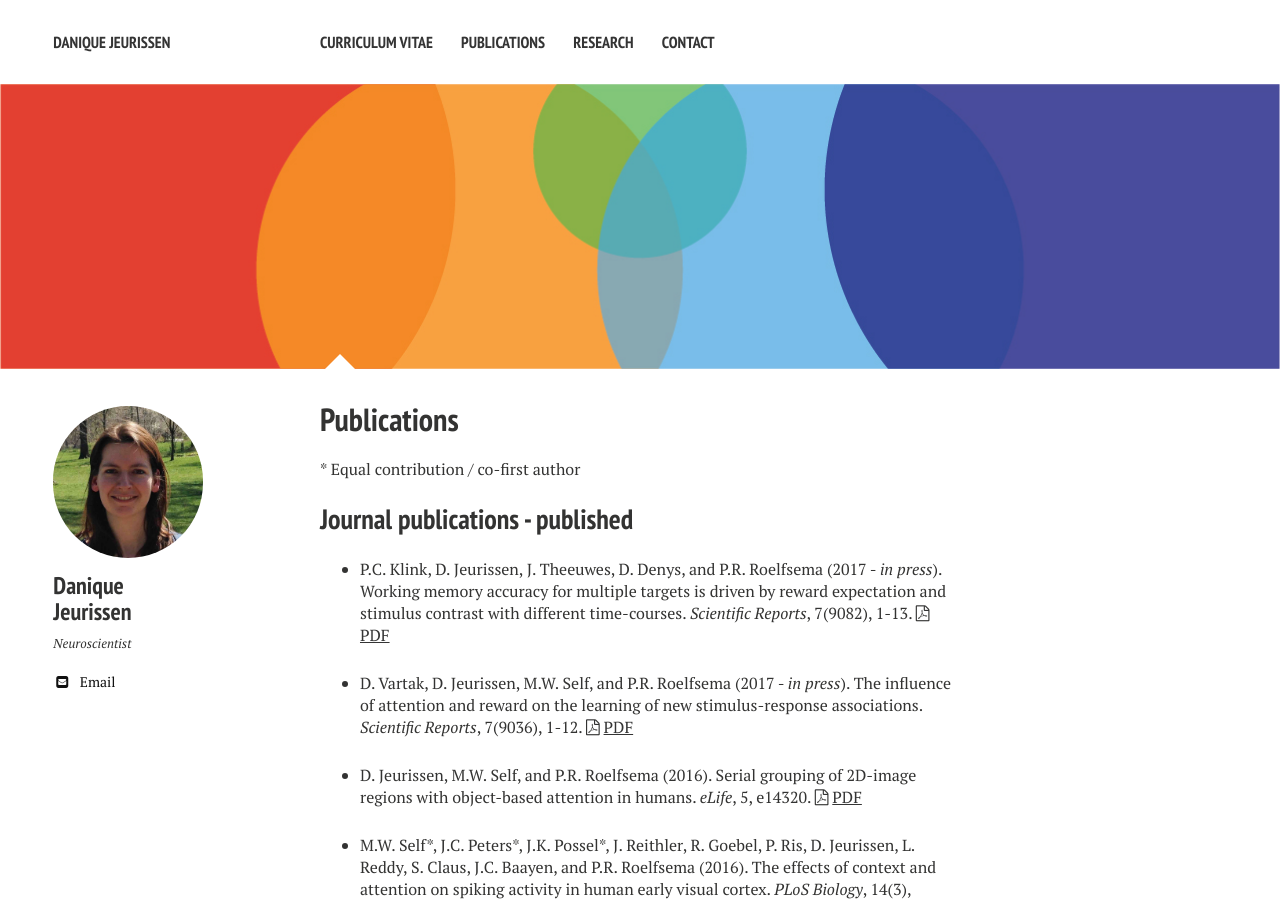
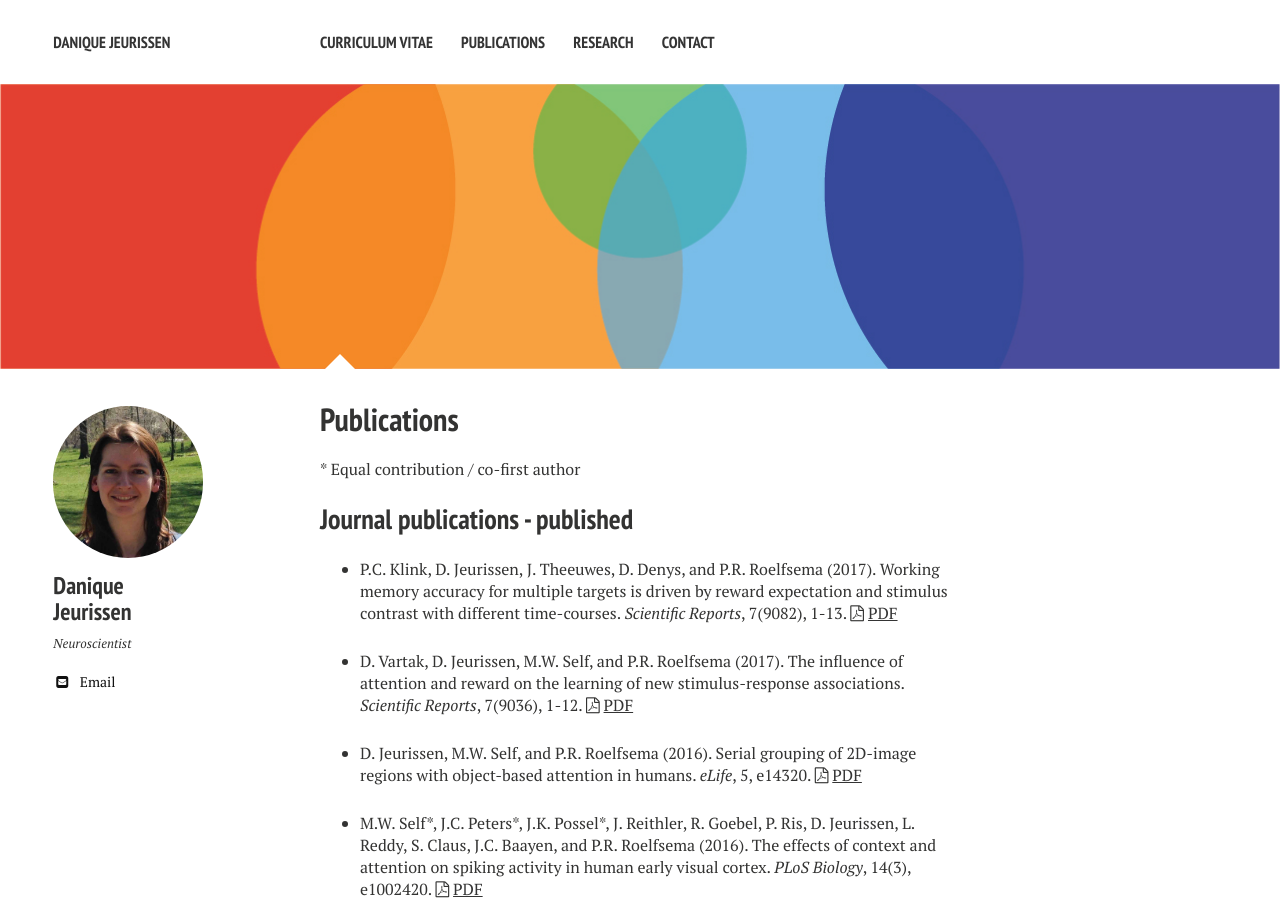
Before and after one commit to DaniqueJeurissen/DaniqueJeurissen.github.io, a Jekyll site: the page built from publications/index.md, in a window 1280 px wide and 900 px high. Built offline with Jekyll 4.4.1, drawn with Linux system fonts in a browser that asks for light colours; nearby versions of some CDN libraries.

Commit message:
Updated Scientific Reports papers

```diff
--- a/publications/index.md
+++ b/publications/index.md
@@ -10,9 +10,9 @@ image:
 
 ## Journal publications - published
 
-* P.C. Klink, D. Jeurissen, J. Theeuwes, D. Denys, and P.R. Roelfsema (2017 - _in press_). Working memory accuracy for multiple targets is driven by reward expectation and stimulus contrast with different time-courses. _Scientific Reports_, 7(9082), 1-13. <i class="fa fa-file-pdf-o"></i> [PDF](papers/2017_Klink_ScientificReports.pdf)
+* P.C. Klink, D. Jeurissen, J. Theeuwes, D. Denys, and P.R. Roelfsema (2017). Working memory accuracy for multiple targets is driven by reward expectation and stimulus contrast with different time-courses. _Scientific Reports_, 7(9082), 1-13. <i class="fa fa-file-pdf-o"></i> [PDF](papers/2017_Klink_ScientificReports.pdf)
 
-* D. Vartak, D. Jeurissen, M.W. Self, and P.R. Roelfsema (2017 - _in press_). The influence of attention and reward on the learning of new stimulus-response associations. _Scientific Reports_, 7(9036), 1-12. <i class="fa fa-file-pdf-o"></i> [PDF](papers/2017_Vartak_ScientificReports.pdf)
+* D. Vartak, D. Jeurissen, M.W. Self, and P.R. Roelfsema (2017). The influence of attention and reward on the learning of new stimulus-response associations. _Scientific Reports_, 7(9036), 1-12. <i class="fa fa-file-pdf-o"></i> [PDF](papers/2017_Vartak_ScientificReports.pdf)
 
 * D. Jeurissen, M.W. Self, and P.R. Roelfsema (2016). Serial grouping of 2D-image regions with object-based attention in humans. _eLife_,  5, e14320. <i class="fa fa-file-pdf-o"></i> [PDF](https://elifesciences.org/content/5/e14320-download.pdf)
 
```
